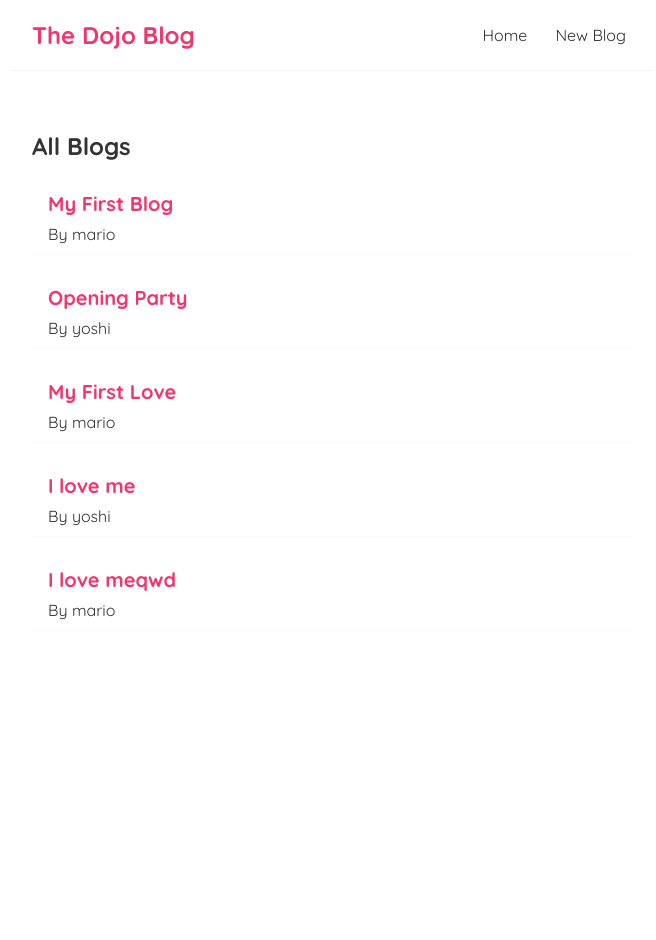
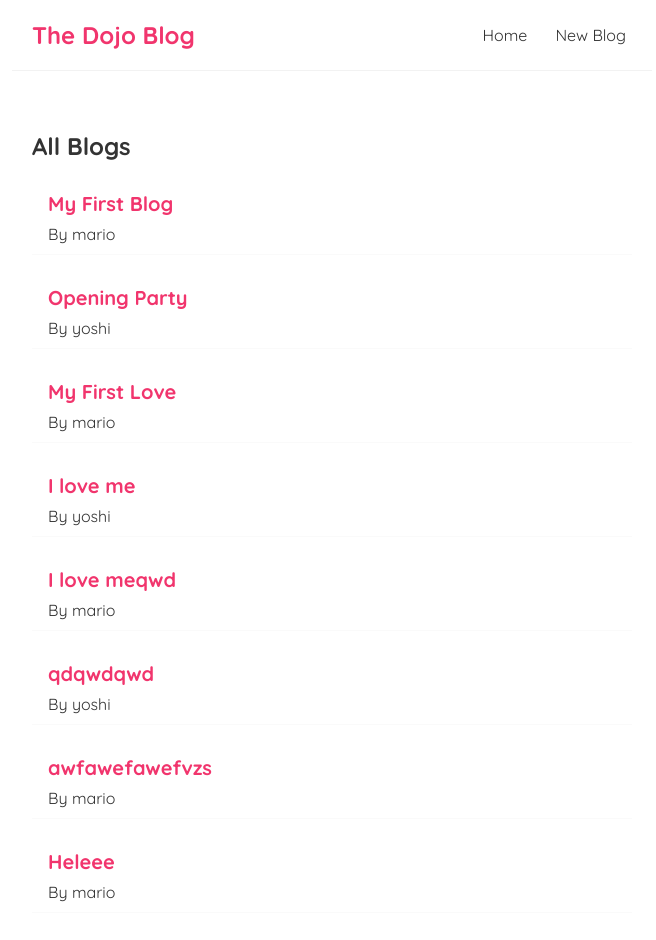
Before and after one commit to rizkygusna/dojo-blog, a React (Create React App) app: page / in a window 1280 px wide. Shown: the top 940 px of the page, without its empty margins (308-964 px from the left). Before the commit the page ends 800 px from the top, so only its background shows below. Built offline with nearby package versions, Linux system fonts and the light colour scheme; data requests are answered from the project's data file; the HTML template or start-up script is replaced by a standard one.

Commit message:
feat: redirect after submit new blog

```diff
--- a/data/db.json
+++ b/data/db.json
@@ -29,6 +29,24 @@
       "body": "awekbfawlkefawe",
       "author": "mario",
       "id": 5
+    },
+    {
+      "title": "qdqwdqwd",
+      "body": "qwdqwdqwd",
+      "author": "yoshi",
+      "id": 6
+    },
+    {
+      "title": "awfawefawefvzs",
+      "body": "awefawefwaefwaefwef",
+      "author": "mario",
+      "id": 7
+    },
+    {
+      "title": "Heleee",
+      "body": "wefawefwacvawevwvawvawvaw",
+      "author": "mario",
+      "id": 8
     }
   ]
 }
--- a/src/CreateBlog.js
+++ b/src/CreateBlog.js
@@ -1,10 +1,13 @@
 import { useState } from 'react/cjs/react.development';
+import { useNavigate } from 'react-router-dom';
 
 const CreateBlog = () => {
   const [title, setTitle] = useState('');
   const [body, setBody] = useState('');
   const [author, setAuthor] = useState('mario');
   const [isPending, setIsPending] = useState(false);
+  //use navigate from react router to redirect page
+  const navigate = useNavigate();
 
   const handleSubmit = (e) => {
     e.preventDefault();
@@ -19,6 +22,8 @@ const CreateBlog = () => {
     }).then(() => {
       setIsPending(false);
       console.log('Blog posted');
+      //redirect to home page
+      navigate('/');
     });
   };
   return (
```
Also changed, not shown: 2 other files (tests, documents, lock files or other folders).
